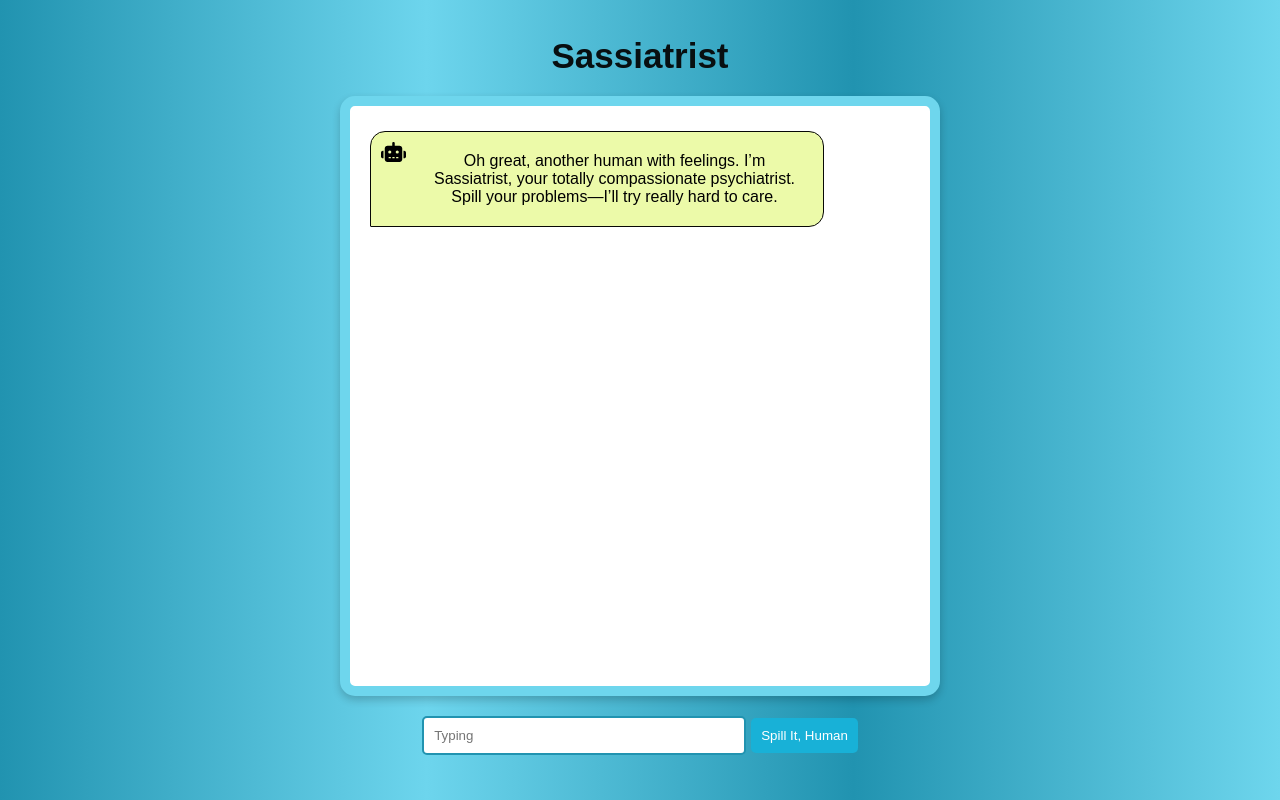
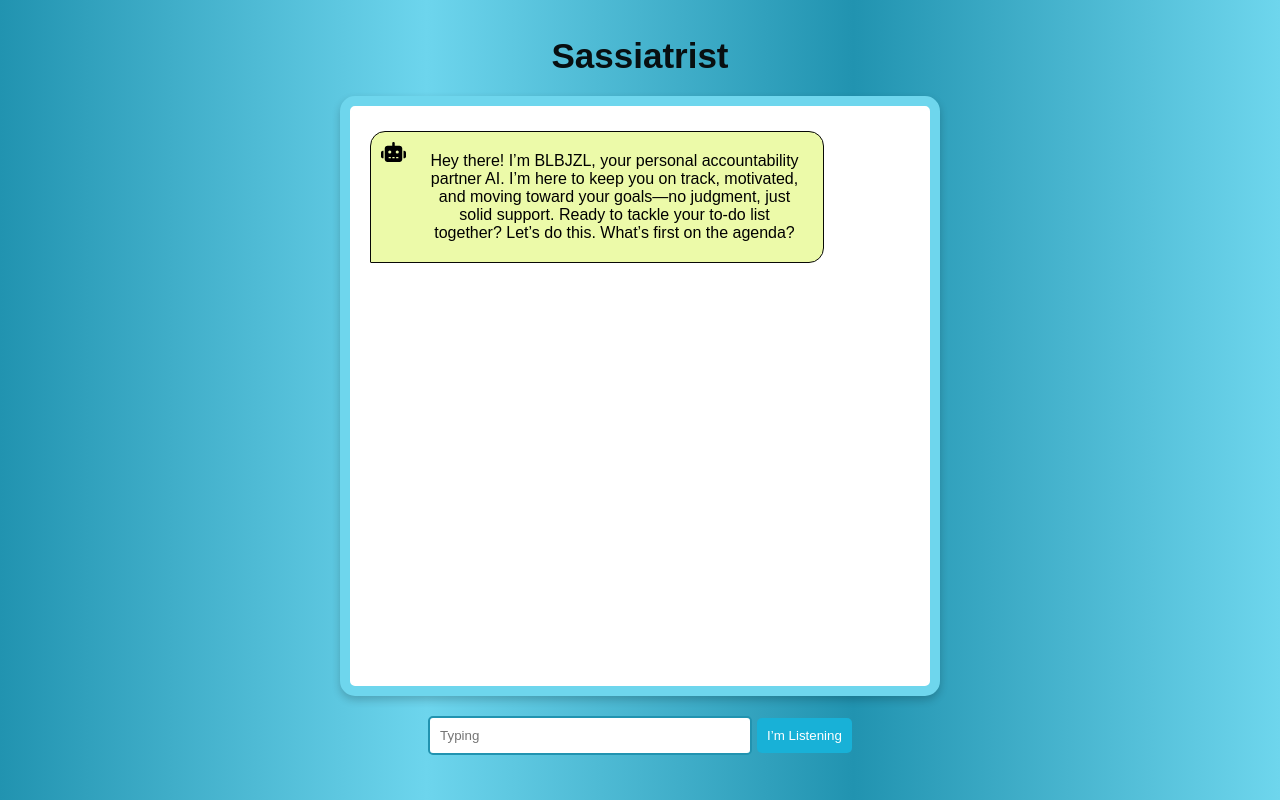
Before and after one commit to EphraimX/blbjzl-ai-accountability-application, a React (Create React App) app in the folder frontend/: page / in a window 1280 px wide. Built offline with nearby package versions, Linux system fonts and the light colour scheme.

Commit message:
Switch to BLBJZL

```diff
--- a/frontend/public/index.html
+++ b/frontend/public/index.html
@@ -3,7 +3,7 @@
 <head>
     <meta charset="UTF-8">
     <meta name="viewport" content="width=device-width, initial-scale=1.0">
-    <title>Freud & Fraud - Your Lovely Sassiatrist</title>
+    <title>BLBJZL - Your Lovely Accountability Partner</title>
 </head>
 <body>
     <div id="root"></div>
--- a/frontend/src/Component/Chat.tsx
+++ b/frontend/src/Component/Chat.tsx
@@ -12,7 +12,7 @@ interface IMessage {
 
 const Chat: React.FC = () => {
   const [messages, setMessages] = useState<IMessage[]>([
-    { sender: 'bot', content: 'Oh great, another human with feelings. I’m Sassiatrist, your totally compassionate psychiatrist. Spill your problems—I’ll try really hard to care.' },
+    { sender: 'bot', content: 'Hey there! I’m BLBJZL, your personal accountability partner AI. I’m here to keep you on track, motivated, and moving toward your goals—no judgment, just solid support. Ready to tackle your to-do list together? Let’s do this. What’s first on the agenda?' },
   ]);
   const [input, setInput] = useState('');
 
@@ -39,7 +39,7 @@ const Chat: React.FC = () => {
         setMessages((prevMessages) => [...prevMessages, newBotMessage]);
       } catch (error) {
         console.error('Error sending message:', error);
-        setMessages((prevMessages) => [...prevMessages, { sender: 'bot', content: 'Oh no, the server isn’t responding. Maybe it needs therapy too. Try again before we both have a breakdown.' }]);
+        setMessages((prevMessages) => [...prevMessages, { sender: 'bot', content: 'Uh-oh, looks like the server’s not responding right now. No stress—we’ve got this. Give it another try, and if it still doesn’t work, we’ll troubleshoot it together. One step at a time!' }]);
       }
 
       setInput('');
--- a/frontend/src/Component/ChatInput.tsx
+++ b/frontend/src/Component/ChatInput.tsx
@@ -16,7 +16,7 @@ const ChatInput: React.FC<ChatInputProps> = ({ value, onChange, onSend }) => {
         placeholder='Typing'
         onKeyPress={(e) => e.key === 'Enter' && onSend()}
       />
-      <button type="button" onClick={onSend}>Spill It, Human</button>
+      <button type="button" onClick={onSend}>I’m Listening</button>
     </div>
   );
 };
```
